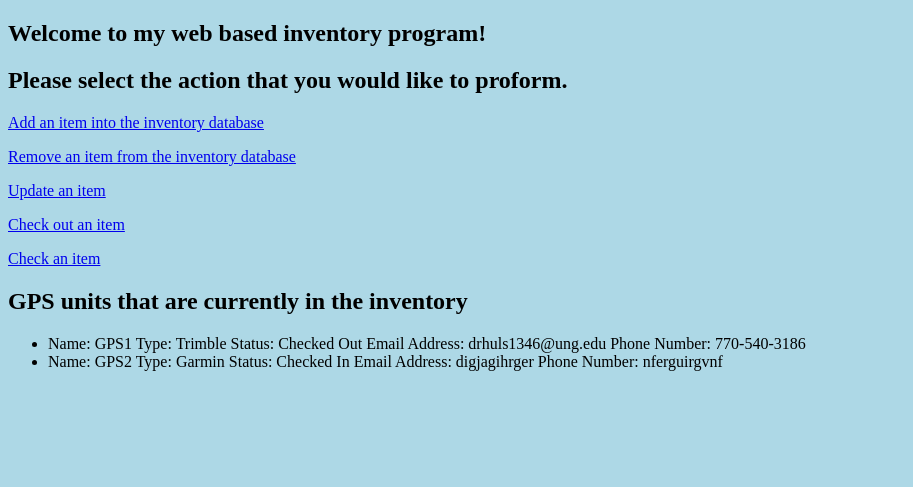
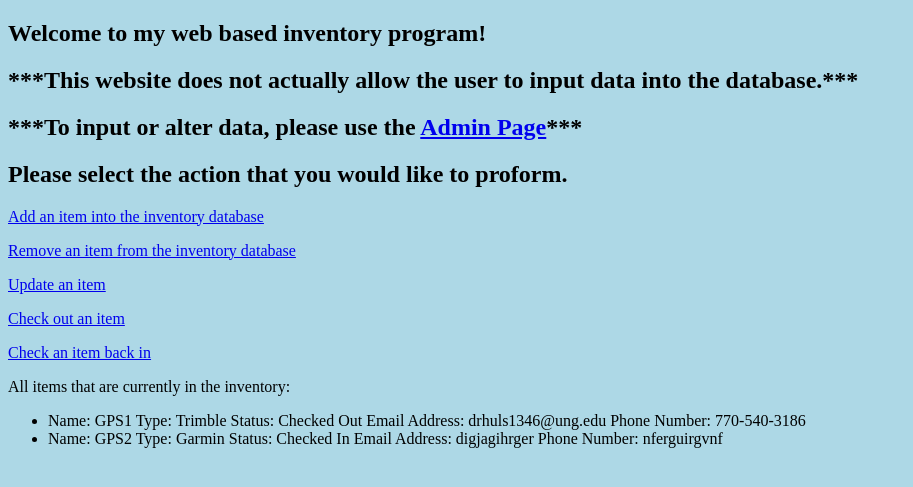
Before and after one commit to drhuls1346/AppDevProject, a Django app: page /home in a window 1280 px wide. Shown: the top 487 px of the page, without its empty margins (0-913 px from the left). Run offline with Django 3.2, Linux system fonts and the light colour scheme; data comes from the database, SQL or seed files in the repository; both versions use the stored data as it was after the commit; parts of the project's set-up code (start-up, migrations or seed data) failed here and were passed over.

Commit message:
This is my final commit for this project. I gave up on trying to make the application able to input and alter data in the table and I changed the home page so that it contains a link that the user can click to go to the admin page. This will allow for an easy way to add, remove, or alter records in the database. I also added docstrings and comments to some of the files in the application. The readme file has been updated with the application's operation manual. I changed the check in and check out pages display the available units that the user can check in or check out.

```diff
--- a/Inventory/models.py
+++ b/Inventory/models.py
@@ -1,6 +1,8 @@
 from django.db import models
 
-# Create your models here.
+# This is my sqlite3 table. It has the fields name, unittype, status, email, and phone. all fields
+# are character fields except for the status field which is a boolean field and it's default value
+# is False.
 
 class GPS(models.Model):
     name = models.CharField(max_length=30)
--- a/Inventory/templates/inv_templates/add_item.html
+++ b/Inventory/templates/inv_templates/add_item.html
@@ -6,5 +6,11 @@
 </head>
 <body>
 <h2>Please enter the name and type of item that you would like to enter into the inventory.</h2>
+<form action="temp.db" method="get">
+  Unit Name: <input type="text" name="name"><br>
+  Unit Type: <input type="text" name="unittype"><br>
+  <input type="submit" value="Submit">
+</form>
+
 </body>
 </html>
--- a/Inventory/templates/inv_templates/check_in_item.html
+++ b/Inventory/templates/inv_templates/check_in_item.html
@@ -6,10 +6,11 @@
 </head>
 <body>
 <h2>Please select an item to check in.</h2>
+<p>GPS units that are currently checked out:</p>
     <ul>
         {% for unit in checkedout_units %}
             <li>Name:  {{ unit.name }}
-                Type: {{ unit.utype }}
+                Type: {{ unit.unittype }}
                 Status: {{ unit.status|yesno:"Checked Out, Checked In" }} </li>
         {% endfor %}
     </ul>
--- a/Inventory/templates/inv_templates/check_out_item.html
+++ b/Inventory/templates/inv_templates/check_out_item.html
@@ -6,10 +6,11 @@
 </head>
 <body>
 <h2>Please select an item to check out.</h2>
+<p>GPS units that are currently checked in:</p>
 
 <ul>{% for unit in checkedin_units %}
         <li>Name:  {{ unit.name }}
-            Type: {{ unit.utype }}
+            Type: {{ unit.unittype }}
             Status: {{ unit.status|yesno:"Checked Out, Checked In" }} </li>
     {% endfor %}
 </ul>
--- a/Inventory/templates/inv_templates/home.html
+++ b/Inventory/templates/inv_templates/home.html
@@ -6,14 +6,16 @@
 </head>
 <body>
 <h2>Welcome to my web based inventory program!</h2>
+<h2>***This website does not actually allow the user to input data into the database.***</h2>
+<h2>***To input or alter data, please use the <a href="http://127.0.0.1:8000/admin">Admin Page</a>***</h2>
 </body>
 <h2>Please select the action that you would like to proform.</h2>
 <p><a href="http://127.0.0.1:8000/add_item">Add an item into the inventory database</a></p>
 <p><a href="http://127.0.0.1:8000/remove_item">Remove an item from the inventory database</a></p>
 <p><a href="http://127.0.0.1:8000/update_item">Update an item</a></p>
 <p><a href="http://127.0.0.1:8000/check_out_item">Check out an item</a></p>
-<p><a href="http://127.0.0.1:8000/check_in_item">Check an item</a></p>
-    <h2>GPS units that are currently in the inventory</h2>
+<p><a href="http://127.0.0.1:8000/check_in_item">Check an item back in</a></p>
+<p>All items that are currently in the inventory:</p>
 <ul>
     {% for unit in unit %}
         <li>Name: {{ unit.name }}
--- a/Inventory/templates/inv_templates/remove_item.html
+++ b/Inventory/templates/inv_templates/remove_item.html
@@ -6,6 +6,7 @@
 </head>
 <body>
 <h2>Please enter the name of item that you would like to remove from the inventory.</h2>
+<p>All items that are currently in the inventory:</p>
     <ul>
         {% for unit in unit %}
             <li>Name: {{ unit.name }}
--- a/Inventory/tests.py
+++ b/Inventory/tests.py
@@ -18,30 +18,35 @@ class urlTests(TestCase):
 
 class urlTests(TestCase):
     def test_add_item_url(self):
+        "This test confirms that the add item url loads the add item view."
         add_item = resolve(reverse('inv_templates:add_item'))
         return self.assertEqual(add_item.func.__name__,
                                 Add_ItemView.__name__)
 
 class urlTests(TestCase):
     def test_remove_item_url(self):
+        "This test confirms that the remove item url loads the remove item view."
         remove_item = resolve(reverse('inv_templates:remove_item'))
         return self.assertEqual(remove_item.func.__name__,
                                 Remove_ItemView.__name__)
 
 class urlTests(TestCase):
     def test_update_item_url(self):
+        "This test confirms that the update item url loads the update item view."
         update_item = resolve(reverse('inv_templates:update_item'))
         return self.assertEqual(update_item.func.__name__,
                                 Update_ItemView.__name__)
 
 class urlTests(TestCase):
     def test_check_out_item_url(self):
+        "This test confirms that the check out item url loads the checkout item view."
         check_out_item = resolve(reverse('inv_templates:check_out_item'))
         return self.assertEqual(check_out_item.func.__name__,
                                 Check_Out_ItemView.__name__)
 
 class urlTests(TestCase):
     def test_check_in_item_url(self):
+        "This test confirms that the check in item url loads the check in item view."
         check_in_item = resolve(reverse('inv_templates:check_in_item'))
         return self.assertEqual(check_in_item.func.__name__,
                                 Check_in_ItemView.__name__)
--- a/Inventory/views.py
+++ b/Inventory/views.py
@@ -1,32 +1,41 @@
 from django.views import generic
 from .models import GPS
-
-# Create your views here.
-
+# This is the view for my home page. It is a list view because it needs to display a list of all
+# of the GPS units that are currently in the database.
 class HomeView(generic.ListView):
     model = GPS
     template_name = 'inv_templates/home.html'
     context_object_name = 'unit'
 
+# This is the view for my add item page.
 class Add_ItemView(generic.TemplateView):
     model = GPS
     template_name = 'inv_templates/add_item.html'
 
+# This is the view for my remove item page. It is a list view because it needs to display a
+# list of all of the GPS units that are currently in the database.
 class Remove_ItemView(generic.ListView):
     model = GPS
     template_name = 'inv_templates/remove_item.html'
     context_object_name = 'unit'
 
-class Update_ItemView(generic.TemplateView):
+# This is the view for my update item page. It is a list view because it needs to display a
+# list of all of the GPS units that are currently in the database.
+class Update_ItemView(generic.ListView):
     model = GPS
     template_name = 'inv_templates/update_item.html'
+    context_object_name = 'unit'
 
+# This is the view for my check out item page. It is a list view because it needs to display a
+# list of all of the GPS units that are currently checked in.
 class Check_Out_ItemView(generic.ListView):
     model = GPS
     template_name = 'inv_templates/check_out_item.html'
     context_object_name = 'checkedin_units'
     queryset = GPS.objects.filter(status=False)
 
+# This is the view for my check in item page. It is a list view because it needs to display a
+# list of all of the GPS units that are currently checked out.
 class Check_In_ItemView(generic.ListView):
     model = GPS
     template_name = 'inv_templates/check_in_item.html'
```
Also changed, not shown: Inventory/templates/inv_templates/update_item.html (+10 -0 lines), temp.db, 1 other file. Lines whose indentation alone changed are shown as unchanged.
